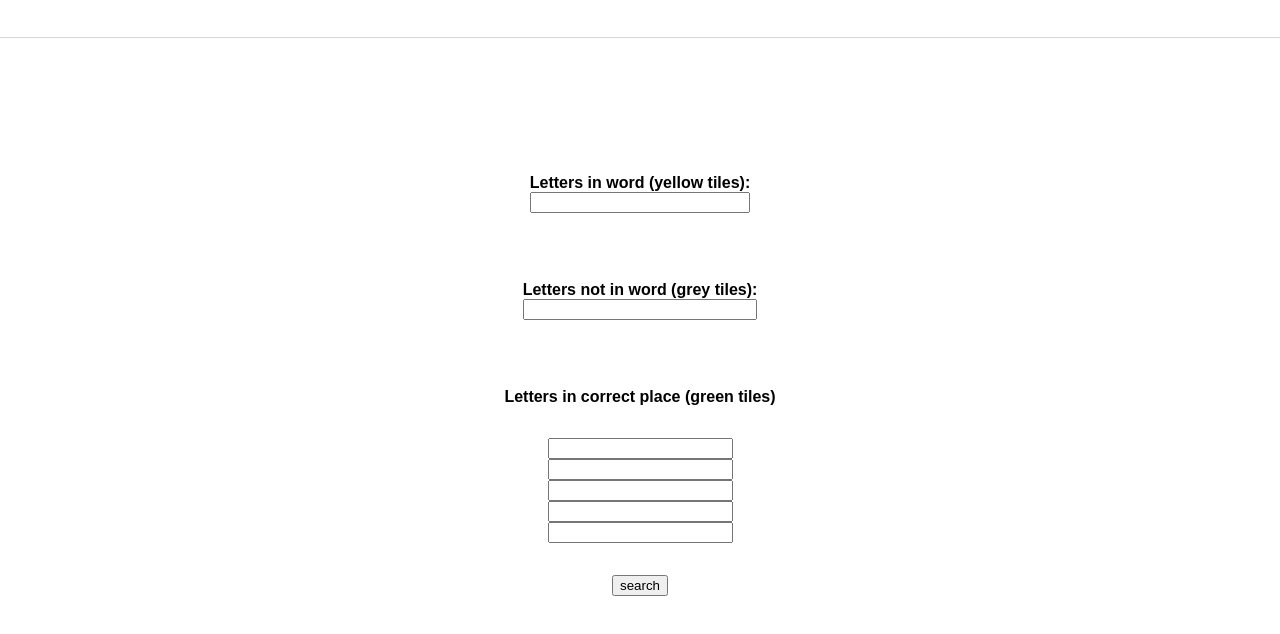
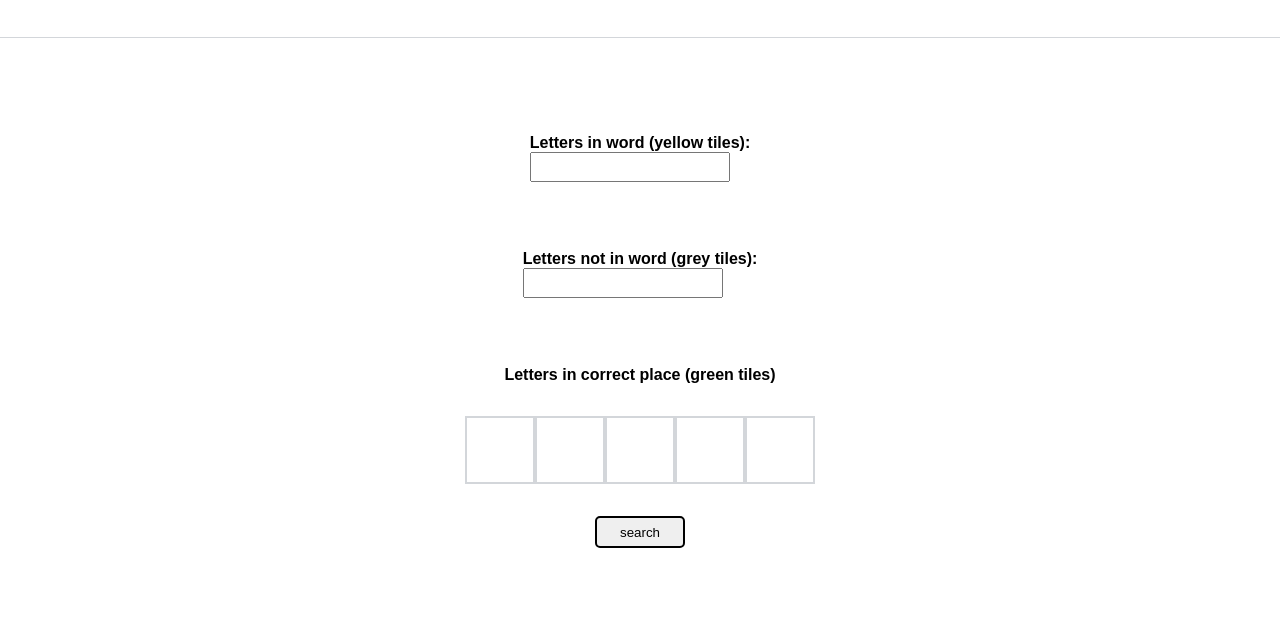
Before and after one commit to jbfink97/WordleSearch, a plain HTML site: page index.html in a window 1280 px wide. Shown: the part 86-720 px from the top of the page. Drawn offline with Linux system fonts and the light colour scheme.

Commit message:
finished with CSS. Added grid display to remaining possible words, adjusted height and widths of text boxes, changed green letters to be flex row

```diff
--- a/WordleSearch.css
+++ b/WordleSearch.css
@@ -13,7 +13,7 @@ header{
 }
 
 .container{
-    padding: 15vh;
+    padding: 10vh;
     display: flex;
     flex-direction: column;
     align-items: center;
@@ -26,5 +26,45 @@ header{
     display: flex;
     flex-direction: column;
     align-content: space-around;
+}
 
+.letter{
+    border: 2px solid #d3d6da;
+    height: 62px;
+    width: 62px;
+    text-align: center;
+    font-size: 40px;
 }
+
+.search{
+    border: 2px solid black;
+    border-radius: 5px;
+    height: 4vh;
+    width: 7vw;
+    cursor: pointer;
+}
+
+.remaining{
+    padding: 25px;
+    display: grid;
+    grid-template-columns: repeat(auto-fit, minmax(100px, 1fr));
+    max-width: 500px;
+}
+
+.item.letterBoxes{
+    flex-direction: row;
+}
+
+#grey,
+#yellow{
+    width: 15vw;
+    height: 3vh;
+    font-size: 2vh;
+}
+
+.possibleWord{
+    font-size: small;
+    font-family: Arial, Helvetica, sans-serif;
+    padding: 7px;
+    border: 1px solid #d3d6da;
+}
```
